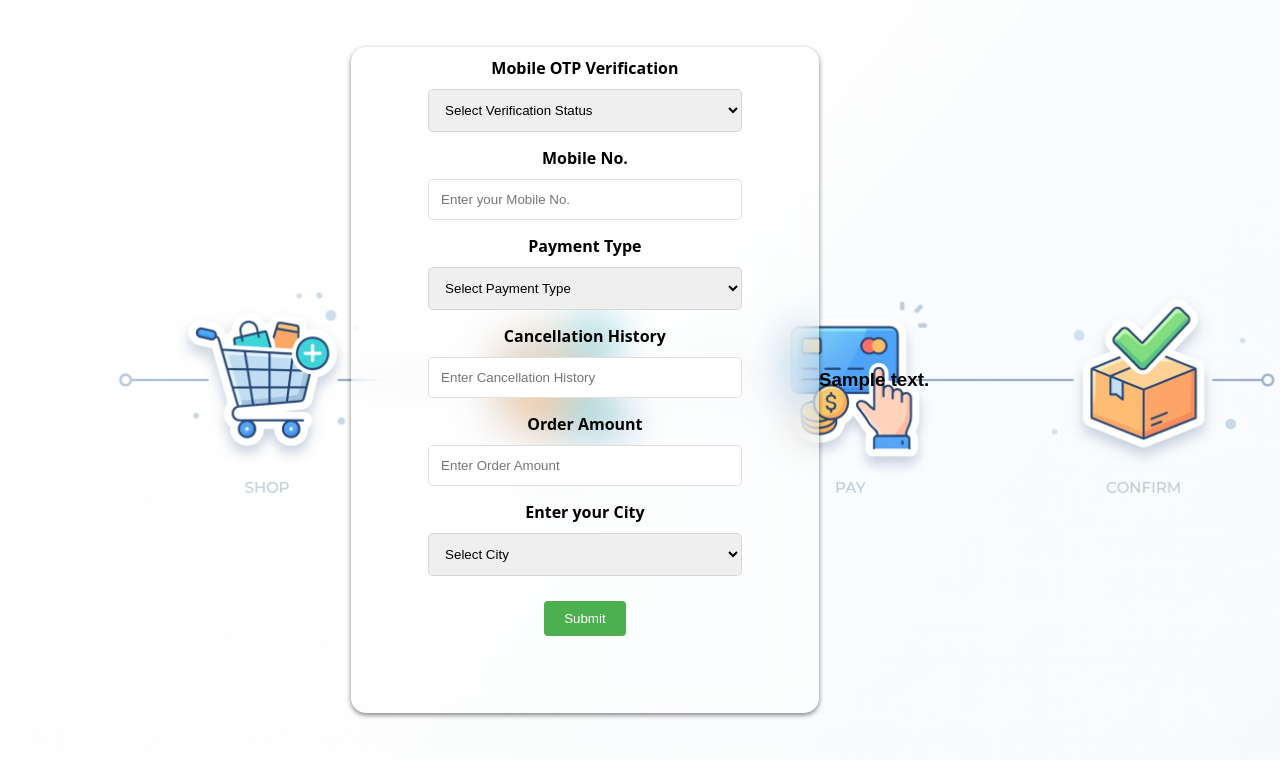
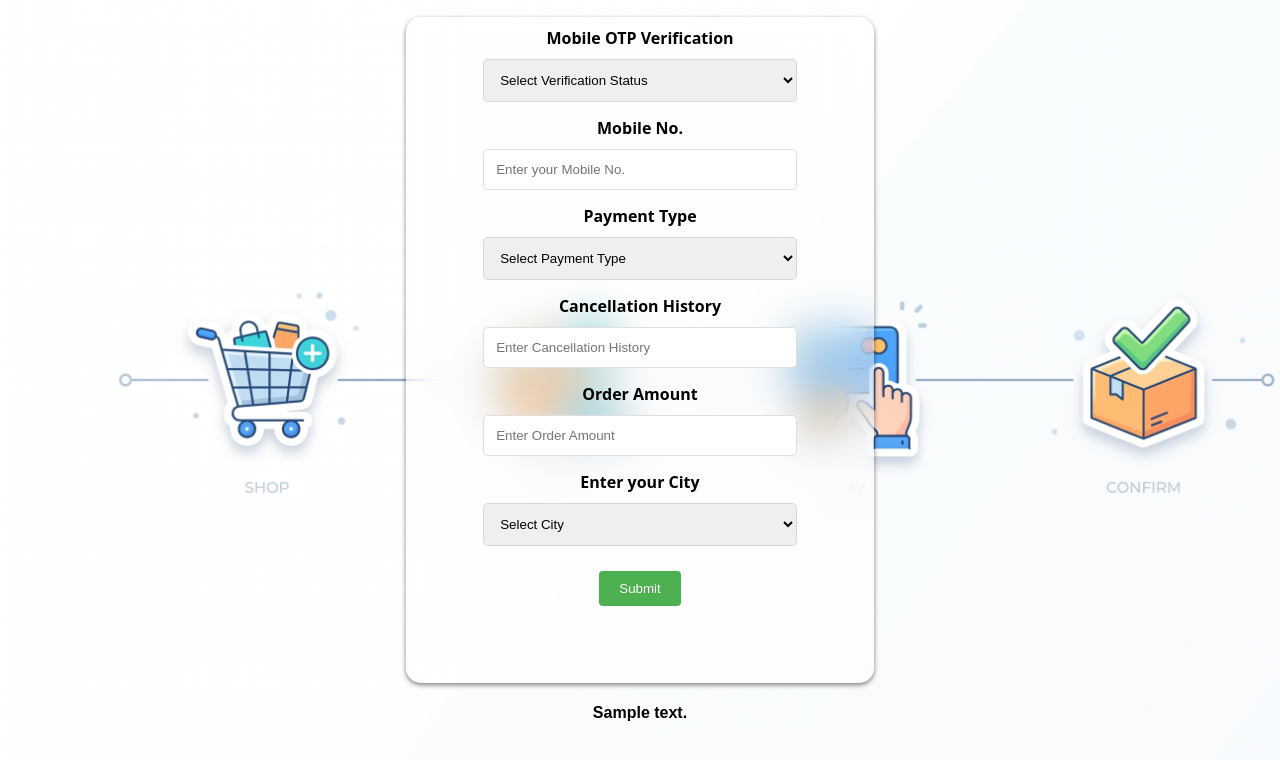
Before and after one commit to 87690ut/E-Commerce-rto-fraud-predictor, a Flask app: template templates/index.html in a window 1280 px wide. Shown: the top 760 px of the page. Run offline with Flask 3, Linux system fonts and the light colour scheme; the template is opened without the code that fills it: most values are stand-ins (such as "Sample title", 1, 10 or a date in 2020); parts of the project's set-up code (start-up, migrations or seed data) failed here and were passed over.

Commit message:
minor UI update

```diff
--- a/templates/index.html
+++ b/templates/index.html
@@ -19,6 +19,7 @@
             background-size: cover;
             font-family: Arial, sans-serif;
             display: flex;
+            flex-direction: column;
             justify-content: center;
             /* Content ko center karne ke liye */
             align-items: center;
@@ -88,6 +89,10 @@
             box-shadow: 0 0 5px rgba(23, 12, 236, 0.605);
 
         }
+
+        .predic {
+            font-style: roboto;
+        }
     </style>
 </head>
 
@@ -139,7 +144,7 @@
 
     </form>
 
-    <h3>{{prediction_text}}</h3>
+    <h4 class="predic">{{prediction_text}}</h3>
 </body>
 
 </html>
```
